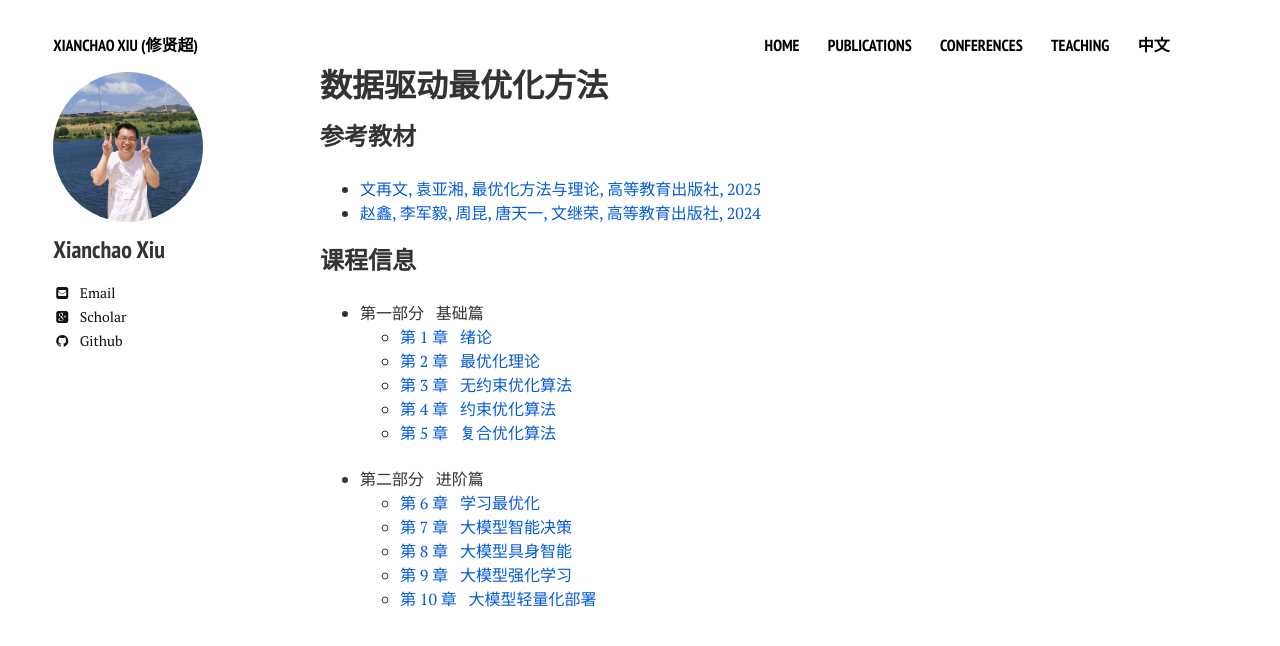
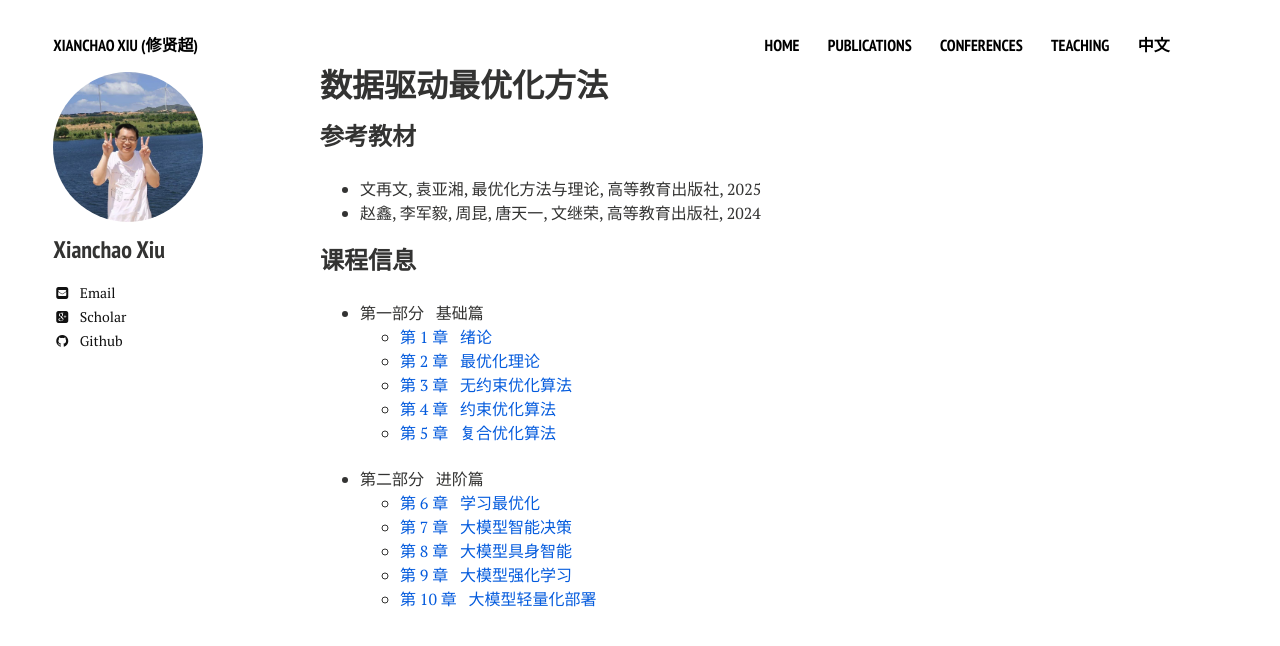
Before and after one commit to xianchaoxiu/xianchaoxiu.github.io, a Jekyll site: the page built from teaching/OPT/2025/index.md, in a window 1280 px wide. Shown: the top 646 px of the page. Built offline with Jekyll 4.4.1, drawn with Linux system fonts in a browser that asks for light colours; nearby versions of some CDN libraries.

Commit message:
Update index.md

```diff
--- a/teaching/OPT/2025/index.md
+++ b/teaching/OPT/2025/index.md
@@ -8,8 +8,8 @@ share: false
 
 
 ### 参考教材
-* <a href="http://faculty.bicmr.pku.edu.cn/~wenzw/optbook.html" class="textlink" target="_blank"> 文再文, 袁亚湘, 最优化方法与理论, 高等教育出版社, 2025</a><br>
-* <a href="https://llmbook-zh.github.io/" class="textlink" target="_blank"> 赵鑫, 李军毅, 周昆, 唐天一, 文继荣, 高等教育出版社, 2024</a><br>
+* 文再文, 袁亚湘, 最优化方法与理论, 高等教育出版社, 2025 <br>
+* 赵鑫, 李军毅, 周昆, 唐天一, 文继荣, 高等教育出版社, 2024<br>
 
 ### 课程信息
 - 第一部分 &nbsp;  基础篇<br>
```
